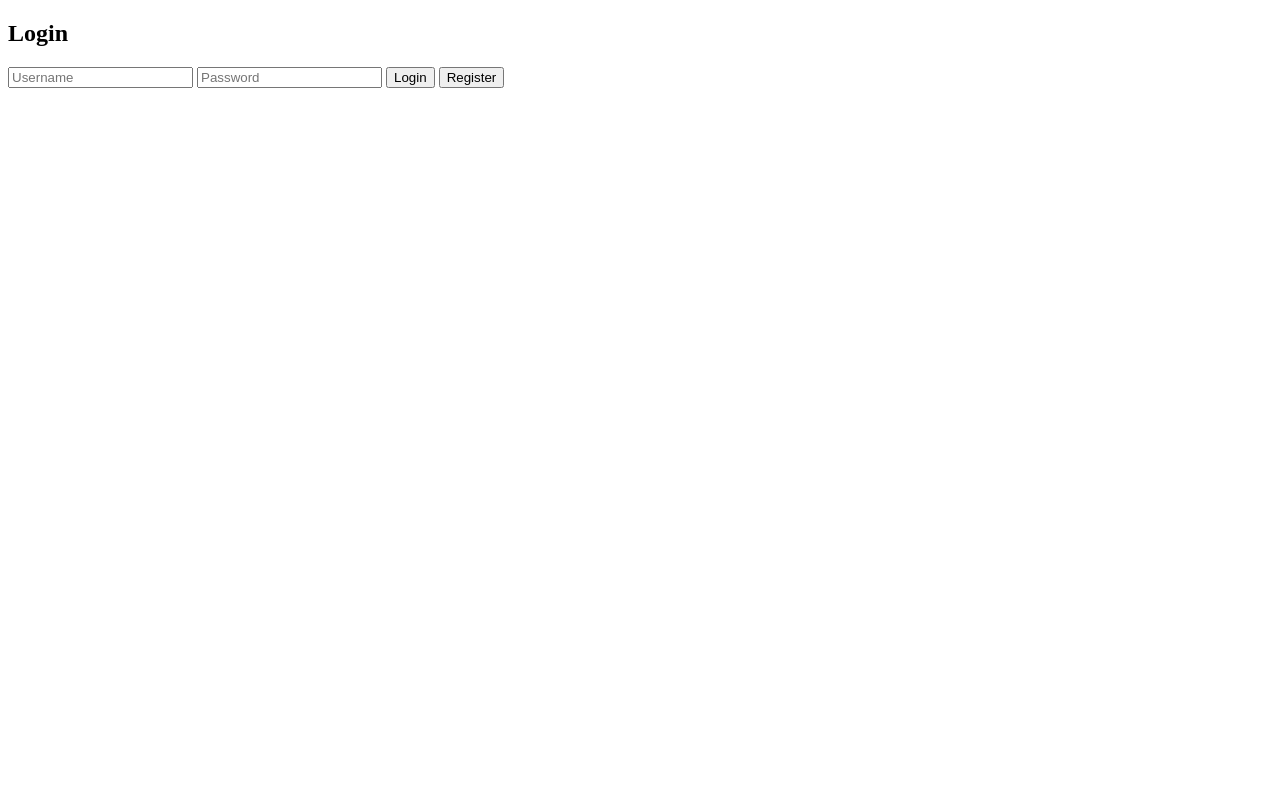
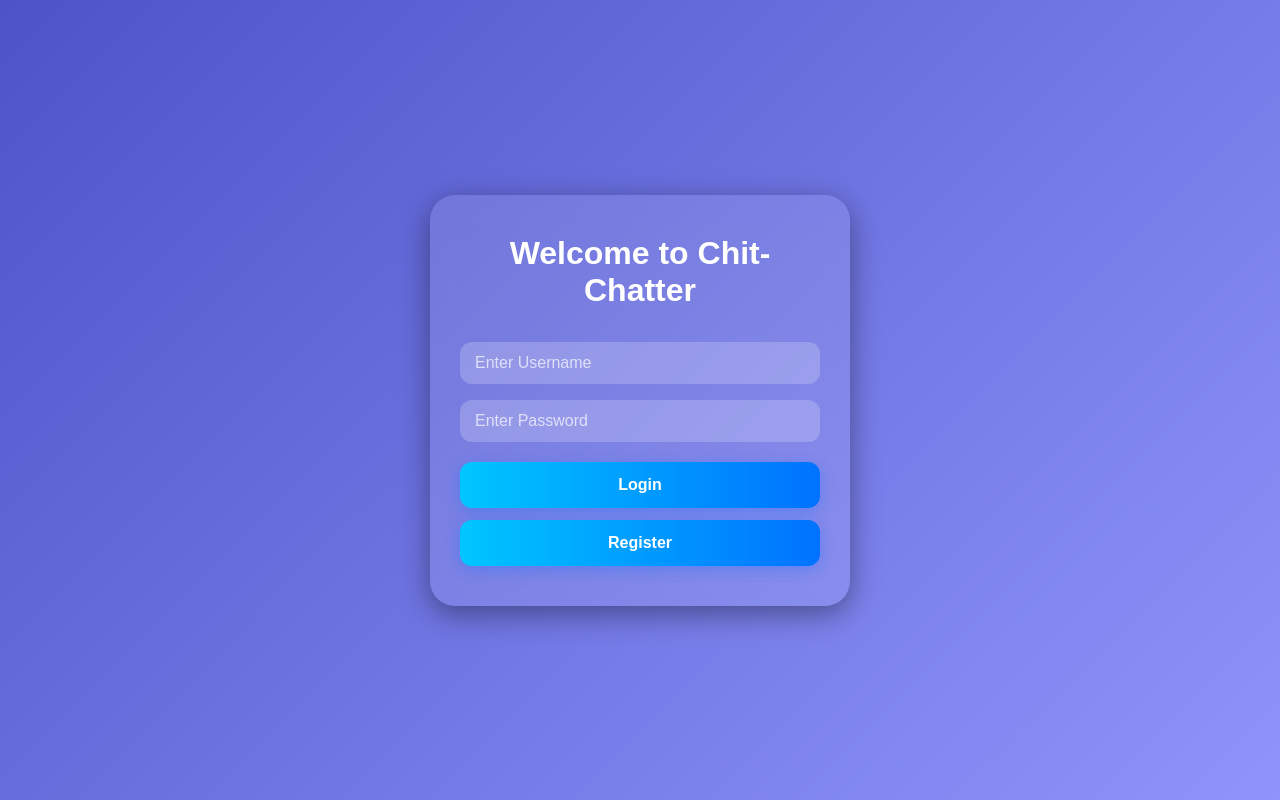
Before and after one commit to Jianeetbruh/Chit-Chatter, a website: page public/index.html in a window 1280 px wide. Drawn offline with Linux system fonts and the light colour scheme.

Commit message:
Update index.html
Updated the login page to include a registration feature and improved user interface.

```diff
--- a/public/index.html
+++ b/public/index.html
@@ -1,26 +1,63 @@
 <!DOCTYPE html>
-<html>
+<html lang="en">
 <head>
-<meta name="viewport" content="width=device-width, initial-scale=1.0">
-<title>Login</title>
+  <meta charset="UTF-8" />
+  <meta name="viewport" content="width=device-width, initial-scale=1.0" />
+  <title>Chit-Chatter</title>
+  <link rel="stylesheet" href="style.css" />
 </head>
+
 <body>
-<h2>Login</h2>
-<input type="text" id="username" placeholder="Username">
-<input type="password" id="password" placeholder="Password">
-<button onclick="login()">Login</button>
-<button onclick="window.location.href='register.html'">Register</button>
+  <div class="container">
+    <h1>Welcome to Chit-Chatter</h1>
 
-<script>
-function login(){
-    const username=document.getElementById('username').value;
-    const password=document.getElementById('password').value;
-    fetch('/login',{method:'POST',headers:{'Content-Type':'application/json'},body:JSON.stringify({username,password})})
-    .then(r=>r.json()).then(data=>{
-        if(data.success){ localStorage.setItem('user',JSON.stringify(data.user)); window.location.href='/chatting.html'; }
-        else alert(data.message);
-    });
-}
-</script>
+    <div class="form-box">
+      <input id="username" type="text" placeholder="Enter Username" />
+      <input id="password" type="password" placeholder="Enter Password" />
+
+      <button onclick="login()">Login</button>
+      <button onclick="register()">Register</button>
+
+      <p id="msg"></p>
+    </div>
+  </div>
+
+  <script>
+    async function register() {
+      let username = document.getElementById("username").value;
+      let password = document.getElementById("password").value;
+
+      let res = await fetch("/register", {
+        method: "POST",
+        headers: { "Content-Type": "application/json" },
+        body: JSON.stringify({ username, password })
+      });
+
+      let data = await res.json();
+      document.getElementById("msg").innerText = data.message || data.error;
+
+      if (res.ok) {
+        window.location.href = "/chat.html";
+      }
+    }
+
+    async function login() {
+      let username = document.getElementById("username").value;
+      let password = document.getElementById("password").value;
+
+      let res = await fetch("/login", {
+        method: "POST",
+        headers: { "Content-Type": "application/json" },
+        body: JSON.stringify({ username, password })
+      });
+
+      let data = await res.json();
+      document.getElementById("msg").innerText = data.message || data.error;
+
+      if (res.ok) {
+        window.location.href = "/chat.html";
+      }
+    }
+  </script>
 </body>
 </html>
```
